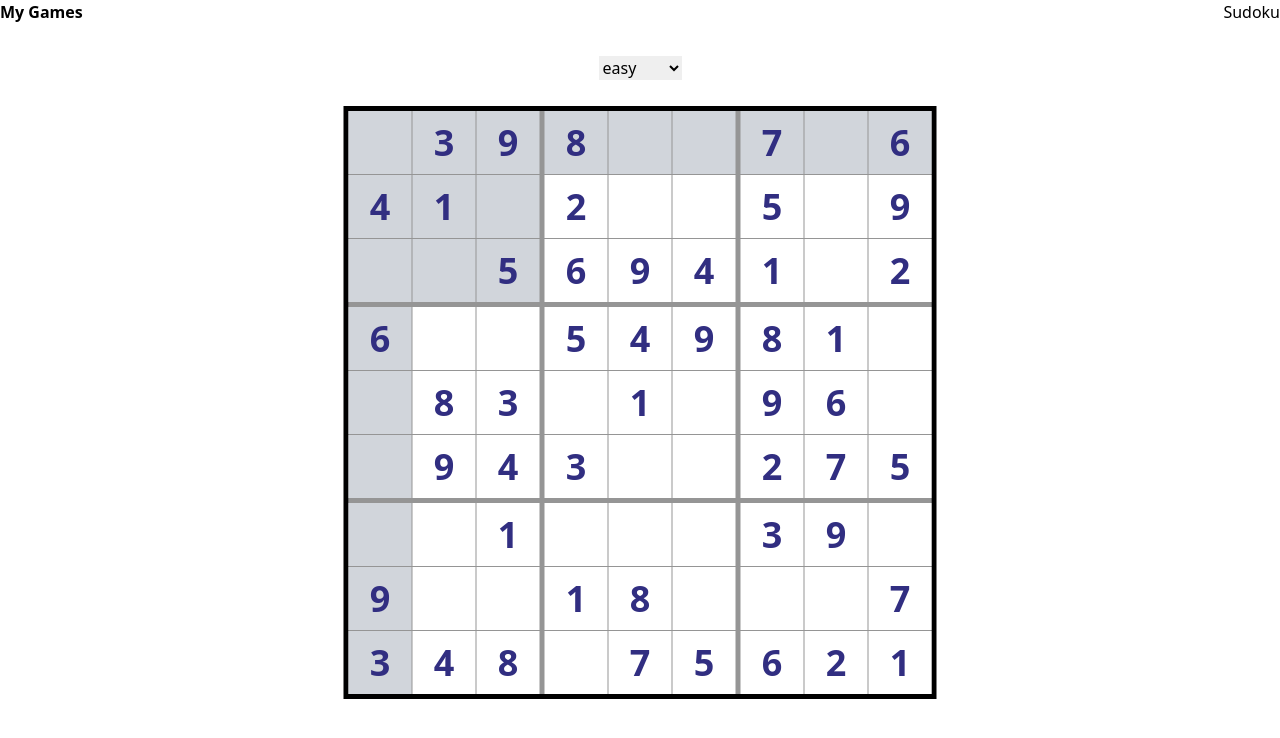
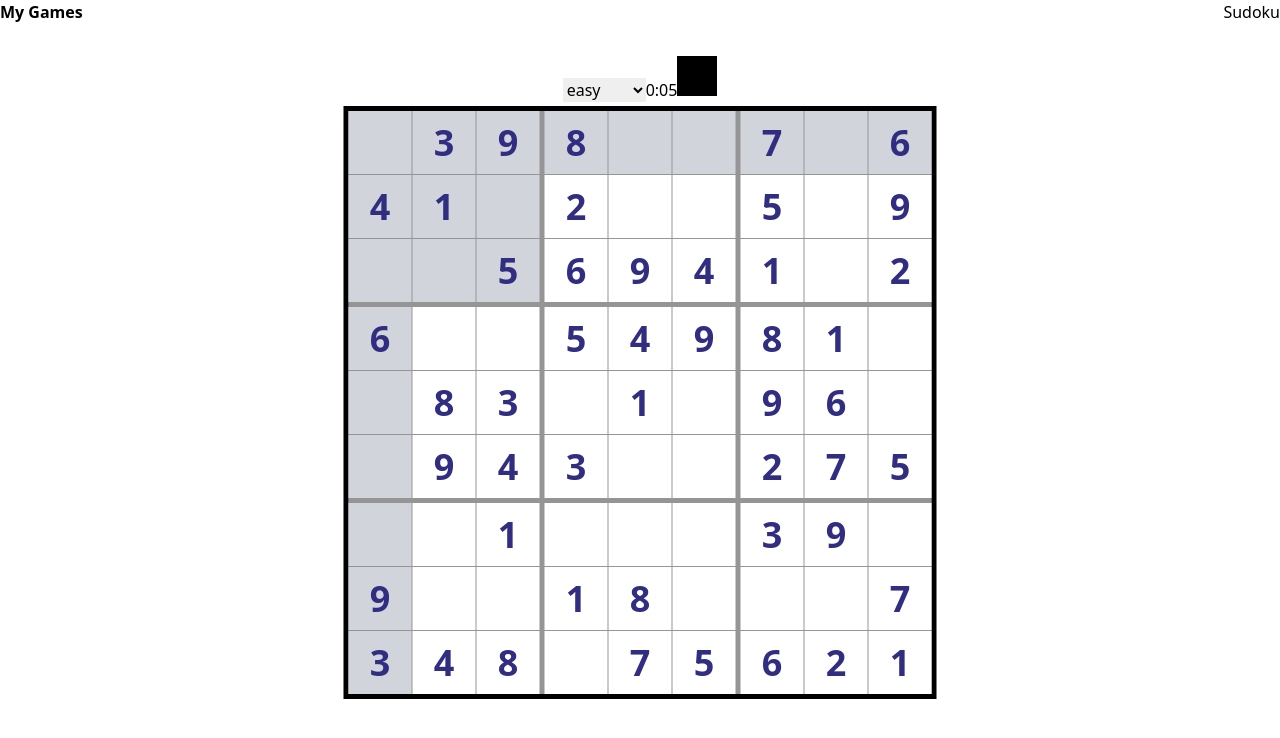
Before and after one commit to njd0/my-games, a React (Create React App) app: page / in a window 1280 px wide. Shown: the top 738 px of the page. Built offline with nearby package versions, Linux system fonts and the light colour scheme; what tailwindcss-animation-delay would draw is missing.

Commit message:
add timer with cache and pause

```diff
--- a/src/components/Sudoku/Board/BoardHeader.tsx
+++ b/src/components/Sudoku/Board/BoardHeader.tsx
@@ -1,23 +1,105 @@
-import { useAppDispatch } from "@/redux/useHook"
+import { useAppDispatch, useAppSelector } from "@/redux/useHook"
 import { setSelectDifficulty } from "@/redux/slices/sudoku/sudokuSlice";
-import { useCallback } from "react";
+import { useCallback, useEffect, useRef, useState } from "react";
 import { Difficulty } from "@/redux/slices/sudoku/types";
+import { setTime } from "@/redux/slices/sudoku/sudokuSlice";
+
+const parseSeconds = (seconds: number) => {
+  const d = Math.floor(seconds / (3600 * 24));
+  const h = Math.floor(seconds % (3600 * 24) / 3600);
+  const m = Math.floor(seconds % 3600 / 60);
+  const s = Math.floor(seconds % 60);
+
+  let formattedTime = `${m}:${s < 10 ? `0${s}` : s}`;
+  if (h || d) formattedTime = `${h}:${formattedTime}`
+  if (d) formattedTime = `${d}:${formattedTime}`
+
+  return formattedTime;
+}
+
+const Timer = () => {
+  const dispatch = useAppDispatch();
+  const { time, difficulty } = useAppSelector(state => state.sudoku);
+
+  const [isPaused, setIsPaused] = useState(false);
+  const [timer, setTimer] = useState(time);
+  const timeRef = useRef(time);
+  const interval = useRef<NodeJS.Timer>()
+
+  const onChangeDifficulty = useCallback((e: React.ChangeEvent<HTMLSelectElement>) => {
+    dispatch(setTime(timeRef.current))
+    dispatch(setSelectDifficulty(e.target.value as Difficulty))
+  }, [dispatch, difficulty])
+
+  useEffect(() => {
+    // update internal component state with global time
+    setTimer(time);
+    timeRef.current = time;
+  }, [time]);
+
+  useEffect(() => {
+    if (!isPaused) {
+      interval.current = setInterval(() => {
+        setTimer(s => {
+          ++s;
+          timeRef.current = s;
+          return s;
+        });
+      }, 1000);
+    } else {
+      clearInterval(interval.current);
+    }
+
+    return () => {
+      clearInterval(interval.current);
+    };
+  }, [isPaused])
+
+  useEffect(() => {
+    // save timer on refresh
+    const handleBeforeUnload = () => {
+      dispatch(setTime(timeRef.current))
+    };
+
+    window.addEventListener('beforeunload', handleBeforeUnload);
+    return () => {
+      window.removeEventListener('beforeunload', handleBeforeUnload);
+    };
+  }, []);
+
+  const onClickPause = () => {
+    setIsPaused(true);
+  }
+
+  return (
+    <div>
+      <select onChange={onChangeDifficulty}>
+        <option>easy</option>
+        <option>medium</option>
+        <option>hard</option>
+      </select>
+      {parseSeconds(timer)}
+      <button className="w-10 h-10 bg-black" onClick={onClickPause}></button>
+    </div>
+  );
+}
 
 export const BoardHeader = () => {
   const dispatch = useAppDispatch();
 
-  const onChangeDifficulty = useCallback((e: React.ChangeEvent<HTMLSelectElement>) => {
-    dispatch(setSelectDifficulty(e.target.value as Difficulty))
-  }, [dispatch])
+  // const onChangeDifficulty = useCallback((e: React.ChangeEvent<HTMLSelectElement>) => {
+  //   dispatch(setSelectDifficulty(e.target.value as Difficulty))
+  // }, [dispatch])
 
   return (
     <div className="w-full h-[50px]">
       <div className="flex justify-center">
-        <select onChange={onChangeDifficulty}>
+        {/* <select onChange={onChangeDifficulty}>
           <option>easy</option>
           <option>medium</option>
           <option>hard</option>
-        </select>
+        </select> */}
+        <Timer />
       </div>
     </div>
   )
--- a/src/redux/slices/sudoku/loader.ts
+++ b/src/redux/slices/sudoku/loader.ts
@@ -46,6 +46,7 @@ export const generateNewGameState = (difficulty: Difficulty): SudokuState => {
     candidates: boardState.candidates,
     id,
     selected,
+    time: 0,
   }
 }
 
--- a/src/redux/slices/sudoku/sudokuSlice.ts
+++ b/src/redux/slices/sudoku/sudokuSlice.ts
@@ -1,6 +1,6 @@
 import { createSlice, PayloadAction } from '@reduxjs/toolkit';
 import { Difficulty, SudokuCells, SudokuCellsCandidates } from './types';
-import { updateSudokuLocalStorage } from '@/utils/sudoku/localStorage';
+import { updateSudokuLocalStorage, updateSudokuTimerLocalStorage } from '@/utils/sudoku/localStorage';
 import { loadSudokuState } from './loader';
 
 export type SudokuState = {
@@ -9,6 +9,7 @@ export type SudokuState = {
   id: string, // start date
   candidates: SudokuCellsCandidates,
   selected: number,
+  time: number,
 }
 
 const initialState: SudokuState = loadSudokuState('easy');
@@ -25,6 +26,10 @@ export const sudokuSlice = createSlice({
     },
     setSelectCell: (state, action: PayloadAction<number>) => {
       state.selected = action.payload;
+      updateSudokuLocalStorage(state);
+    },
+    setTime: (state, action: PayloadAction<number>) => {
+      state.time = action.payload;
       updateSudokuLocalStorage(state);
     },
     setCellValue: (state, action: PayloadAction<{
@@ -51,6 +56,7 @@ export const {
   setSelectCell,
   setCellCandidate,
   setCellValue,
+  setTime,
 } = sudokuSlice.actions;
 
 export default sudokuSlice.reducer;
--- a/src/utils/sudoku/localStorage.ts
+++ b/src/utils/sudoku/localStorage.ts
@@ -1,8 +1,9 @@
 import { SudokuState } from "@/redux/slices/sudoku/sudokuSlice";
 import { Difficulty } from "@/redux/slices/sudoku/types";
 
-const key = 'mg-sudoku'
-const sudokuLocalStorageKey = (difficulty: Difficulty) => `${key}-${difficulty}`
+const stateKey = 'mg-sudoku'
+const sudokuLocalStorageKey = (difficulty: Difficulty) => `${stateKey}-${difficulty}`
+
 export const updateSudokuLocalStorage = (state: SudokuState) => {
   window.localStorage.setItem(
     sudokuLocalStorageKey(state.difficulty),
```
